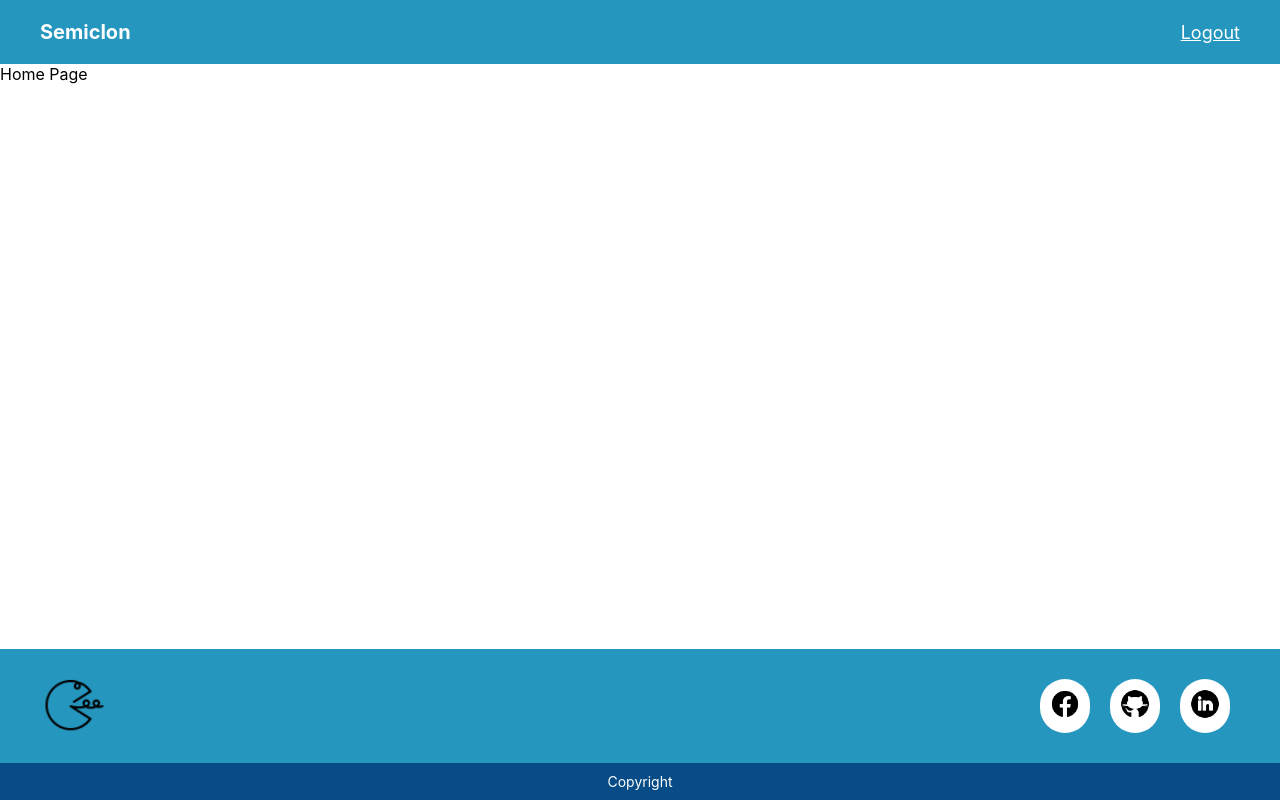
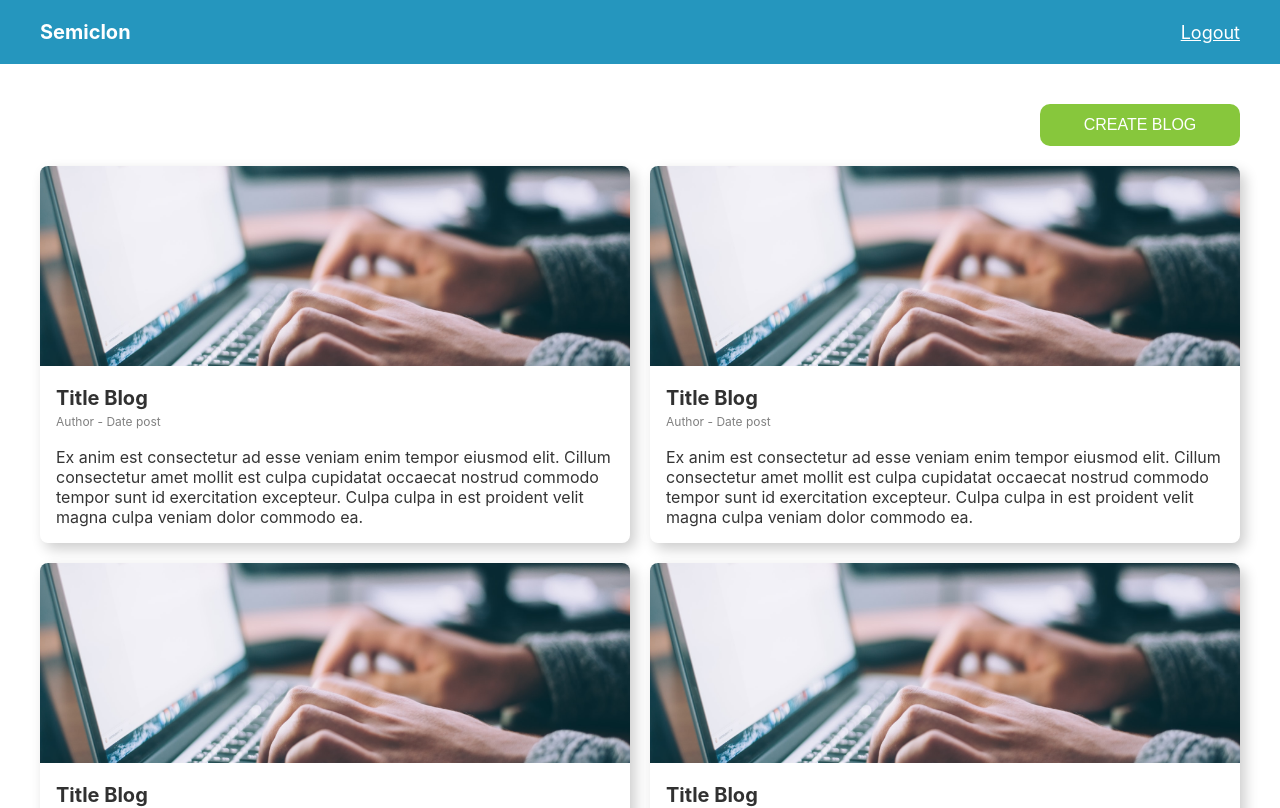
Before and after one commit to faiqhaidar12/latihan-mern, a React (Create React App) app: page / in a window 1280 px wide. Shown: the top 808 px of the page. Built offline with nearby package versions, Linux system fonts and the light colour scheme.

Commit message:
styling blog,pagination

```diff
--- a/src/components/atoms/Button/index.js
+++ b/src/components/atoms/Button/index.js
@@ -3,11 +3,9 @@ import "./button.scss";
 
 const Button = ({ title, ...rest }) => {
   return (
-    <div>
-      <button className="button" {...rest}>
-        {title}
-      </button>
-    </div>
+    <button className="button" {...rest}>
+      {title}
+    </button>
   );
 };
 
--- /dev/null
+++ b/src/components/molecules/BlogItem/blogitem.scss
@@ -0,0 +1,33 @@
+.blog-item{
+    width: calc(50% - 10px);
+    border-radius: 8px;
+    margin-bottom: 20px;
+    overflow: hidden;
+    box-shadow: 5px 6px 14px rgba(0,0,0,0.20);
+    .image-thumb{
+        width: 100%;
+        height: 200px;
+        object-fit: cover;
+    }
+    .content-detail{
+        padding: 16px;
+        .title{
+            margin: 0px;
+            font-size: 20px;
+            font-weight: bold;
+            color: #313131;
+        }
+        .author{
+            margin: 0px;
+            margin-top: 4px;
+            font-size: 12px;
+            color: grey;
+        }
+        .body{
+            margin: 0px;
+            margin-top:18px;
+            font-size: 16px;
+            color: #353535;
+        }
+    }
+}
--- /dev/null
+++ b/src/components/molecules/BlogItem/index.js
@@ -0,0 +1,24 @@
+import React from "react";
+import { RegisterBg } from "../../../assets";
+
+import "./blogitem.scss";
+
+const BlogItem = () => {
+  return (
+    <div className="blog-item">
+      <img className="image-thumb" src={RegisterBg} alt="post" />
+      <div className="content-detail">
+        <p className="title">Title Blog</p>
+        <p className="author">Author - Date post</p>
+        <p className="body">
+          Ex anim est consectetur ad esse veniam enim tempor eiusmod elit.
+          Cillum consectetur amet mollit est culpa cupidatat occaecat nostrud
+          commodo tempor sunt id exercitation excepteur. Culpa culpa in est
+          proident velit magna culpa veniam dolor commodo ea.
+        </p>
+      </div>
+    </div>
+  );
+};
+
+export default BlogItem;
--- a/src/components/molecules/Footer/index.js
+++ b/src/components/molecules/Footer/index.js
@@ -23,7 +23,7 @@ const Footer = () => {
         </div>
       </div>
       <div className="copyright">
-        <p>Copyright</p>
+        <p>Copyright Semiclon 2022</p>
       </div>
     </div>
   );
--- a/src/components/molecules/index.js
+++ b/src/components/molecules/index.js
@@ -1,3 +1,5 @@
 import Header from "./Header";
 import Footer from "./Footer";
-export { Header, Footer };
+import BlogItem from "./BlogItem";
+
+export { Header, Footer,BlogItem };
--- /dev/null
+++ b/src/pages/Home/home.scss
@@ -0,0 +1,19 @@
+.home-page-wrapper{
+    padding-top: 40px;
+
+    .create-wrapper{
+        width: 200px;
+        margin-right: 0px;
+        margin-left: auto;
+    }
+    .content-wrapper{
+        display: flex;
+        flex-wrap: wrap;
+        justify-content: space-between;
+    }
+    .pagination{
+        width: 400px;
+        display: flex;
+        margin: auto;
+    }
+}
--- a/src/pages/Home/index.js
+++ b/src/pages/Home/index.js
@@ -1,7 +1,29 @@
 import React from "react";
+import { BlogItem, Button, Gap } from "../../components";
+
+import "./home.scss";
 
 const Home = () => {
-  return <div>Home Page</div>;
+  return (
+    <div className="home-page-wrapper">
+      <div className="create-wrapper">
+        <Button title="create blog" />
+      </div>
+      <Gap height={20} />
+      <div className="content-wrapper">
+        <BlogItem />
+        <BlogItem />
+        <BlogItem />
+        <BlogItem />
+      </div>
+      <div className="pagination">
+        <Button title="Previous" />
+        <Gap width={20} />
+        <Button title="Next" />
+      </div>
+      <Gap height={20} />
+    </div>
+  );
 };
 
 export default Home;
--- a/src/pages/MainApp/mainApp.scss
+++ b/src/pages/MainApp/mainApp.scss
@@ -3,6 +3,9 @@
   flex-direction: column;
   height: 100vh;
   .content-wrapper {
+    max-width: 1200px;
+    width: 100%;
+    margin: auto;
     flex: 1;
   }
 }
```
